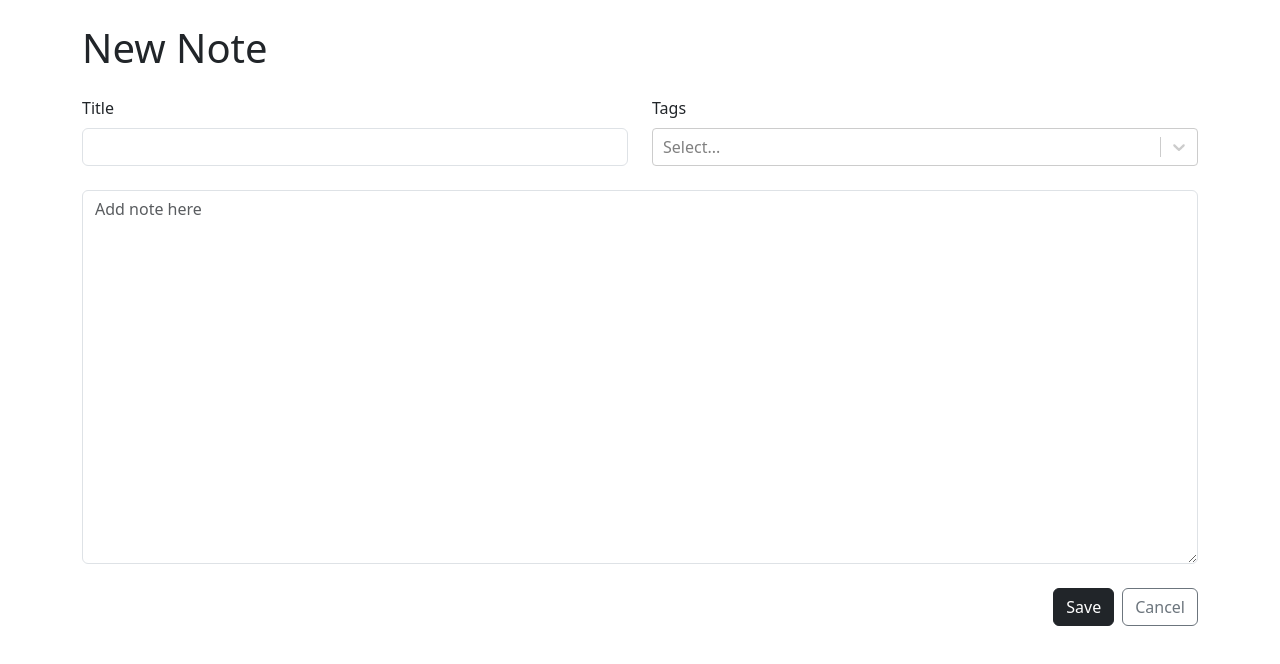
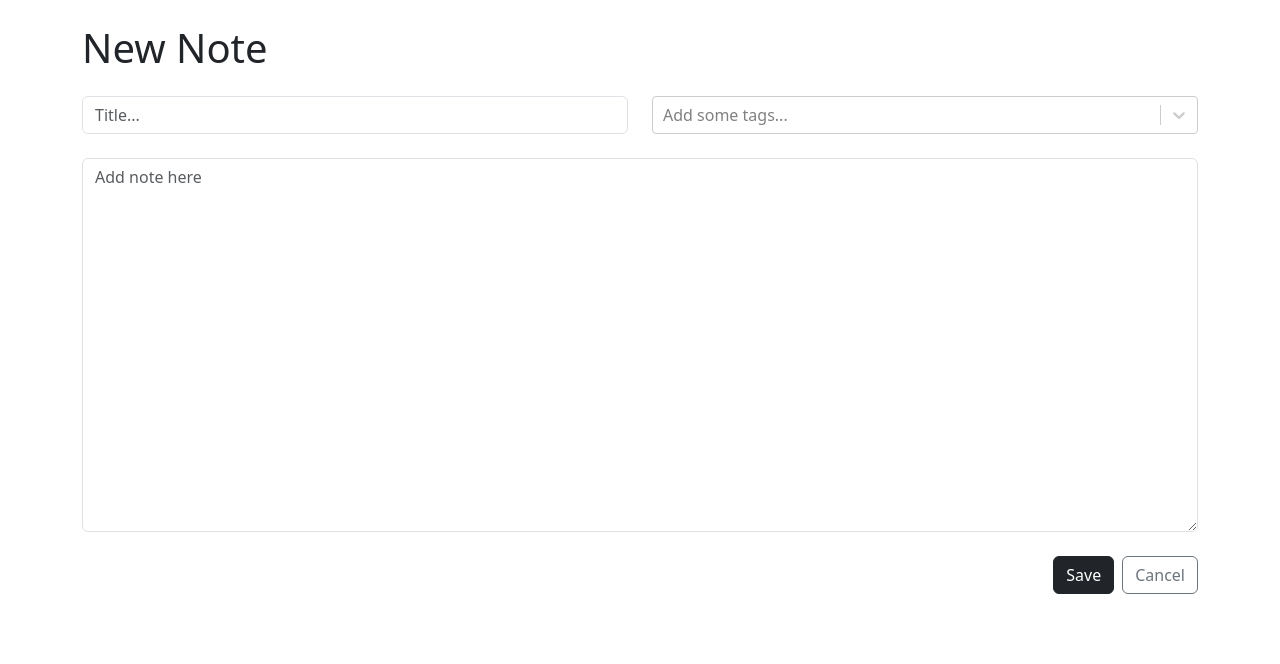
Before and after one commit to johnnyhsu1106/react-note-taking, a React (Vite) app: page /new in a window 1280 px wide. Shown: the top 664 px of the page. Built offline with nearby package versions, Linux system fonts and the light colour scheme.

Commit message:
update code

```diff
--- a/src/components/NoteForm/NoteForm.jsx
+++ b/src/components/NoteForm/NoteForm.jsx
@@ -14,7 +14,7 @@ const NoteForm = ({
   markdown = '',
   tags = []
 }) => {
-  // tags = [{id, value}, ...]
+  // tags = [{id, label}, ...]
   const [selectedTags, setSelectedTags] = useState(tags);
   const titleRef = useRef(null);
   const markdownRef = useRef(null);
@@ -57,8 +57,8 @@ const NoteForm = ({
         <Row>
           <Col>
             <Form.Group controlId='title'>
-              <Form.Label> Title </Form.Label>
               <Form.Control
+                placeholder='Title...'
                 defaultValue={title}
                 ref={titleRef}
                 required/>
--- a/src/components/NoteForm/NoteFormSelect.jsx
+++ b/src/components/NoteForm/NoteFormSelect.jsx
@@ -10,9 +10,9 @@ const NoteFormSelect = ({
 }) => {
   return (
     <Form.Group controlId='tags'>
-      <Form.Label>Tags</Form.Label>
       <CreatableReactSelect
         isMulti
+        placeholder='Add some tags...'
 
         options={ availableTags.map((availableTag) => {
           return {
--- a/src/pages/NotFoundPage.jsx
+++ b/src/pages/NotFoundPage.jsx
@@ -13,8 +13,9 @@ const NotFoundPage = () => {
         </p>
       <Link
         className='btn btn-primary'
-        to='/'>
-          Go home
+        to='/'
+      >
+        Go home
       </Link>
     </div>
   )
```
